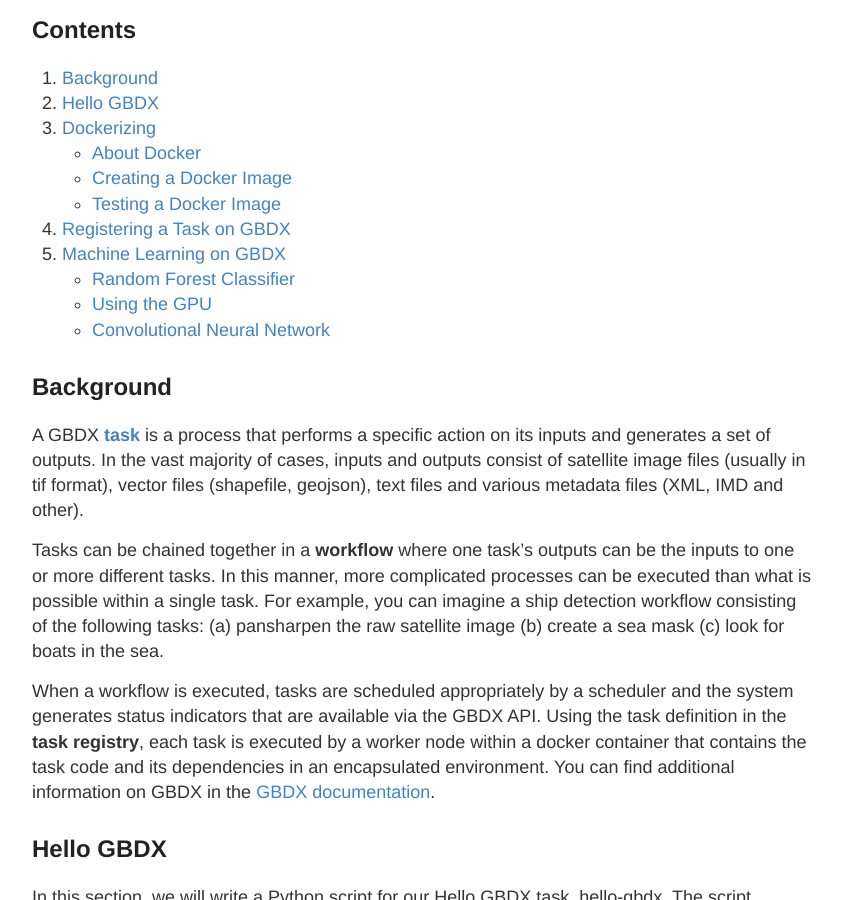
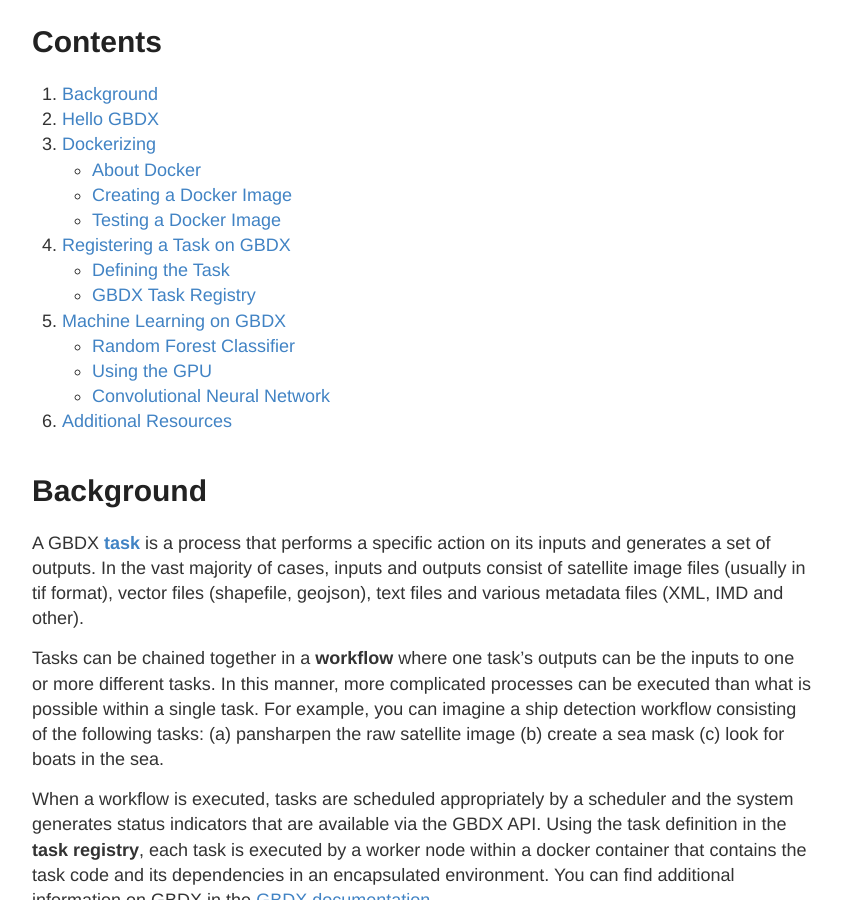
Before and after one commit to neoocm/PlatformStories.github.io, a Jekyll site: the page built from _posts/2016-9-30-create-task.md, in a window 1280 px wide and 900 px high, scrolled down 664 px. Shown: the whole window, without its empty margins (218-1060 px from the left). Built offline with Jekyll 4.4.1, drawn with Linux system fonts in a browser that asks for light colours; grey boxes are pictures that could not be loaded.

````diff
--- a/_posts/2016-9-30-create-task.md
+++ b/_posts/2016-9-30-create-task.md
@@ -11,7 +11,7 @@ setup your machine learning task to run on a GPU.
 
 ![header.png]({{ site.baseurl }}/images/create-task/header.png)
 
-## Contents
+# Contents
 
 1. [Background](#background)
 2. [Hello GBDX](#hello-gbdx)
@@ -20,13 +20,16 @@ setup your machine learning task to run on a GPU.
     - [Creating a Docker Image](#creating-a-docker-image)
     - [Testing a Docker Image](#testing-a-docker-image)
 4. [Registering a Task on GBDX](#registering-a-task-on-gbdx)
+    - [Defining the Task](#defining-the-task)
+    - [GBDX Task Registry](#gbdx-task-registry)
 5. [Machine Learning on GBDX](#machine-learning-on-gbdx)
     - [Random Forest Classifier](#random-forest-classifier)
     - [Using the GPU](#using-the-gpu)
     - [Convolutional Neural Network](#convolutional-neural-network)
-
-
-## Background
+6. [Additional Resources](#additional-resources)
+
+
+# Background
 
 A GBDX [**task**](http://gbdxdocs.digitalglobe.com/docs/task-and-workflow-course) is a process that performs a specific action on its inputs and generates a set of outputs. In the vast majority of cases, inputs and outputs consist of satellite image files (usually in tif format), vector files (shapefile, geojson), text files and various metadata files (XML, IMD and other).
 
@@ -35,7 +38,7 @@ Tasks can be chained together in a **workflow** where one task's outputs can be
 When a workflow is executed, tasks are scheduled appropriately by a scheduler and the system generates status indicators that are available via the GBDX API. Using the task definition in the **task registry**, each task is executed by a worker node within a docker container that contains the task code and its dependencies in an encapsulated environment. You can find additional information on GBDX in the [GBDX documentation](http://gbdxdocs.digitalglobe.com/).
 
 
-## Hello GBDX
+# Hello GBDX
 
 In this section, we will write a Python script for our Hello GBDX task, hello-gbdx.
 The script [hello_gbdx.py](https://github.com/PlatformStories/create-task/tree/master/hello-gbdx/code/hello_gbdx.py) does the following: it obtains a list of the task input files and prints this list
@@ -135,23 +138,23 @@ at a user-specified S3 location, as well as feed those to the directory input po
 
 In the next section we go through the steps of creating a Docker image for hello-gbdx.
 
-## Dockerizing
+# Dockerizing
 
 Dockerizing is a crucial step to get your code to run as a task on GBDX.
 In this section, we will provide a high level overview of [Docker](https://www.docker.com/) and review its terminology. Next, we'll show you how to build your own hello-gbdx Docker image and run a container locally. At the end of this section, you will have an image that can be used to execute hello-gbdx, and have all of the materials necessary to register hello-gbdx on GBDX.
 
-### About Docker
+## About Docker
 
 Docker is a software containerization platform that allows developers to package up an application with its dependencies, and deliver it to a user in a single, self-sufficient package (referred to as a container).
 
 ![docker_workflow.png]({{ site.baseurl }}/images/create-task/docker_workflow.png)
 *Figure 1: Docker allows you to deliver various libraries and scripts in a lightweight package. Docker is required to create a task on GBDX.*
 
-#### Docker and GBDX
+### Docker and GBDX
 
 When a task is run on GBDX, a Docker container containing the task code, all its required dependencies, and the operating system is run by a worker node. Docker provides an efficient method for delivering the task code and its dependencies to the worker in an encapsulated environment.
 
-#### Docker Lingo
+### Docker Lingo
 
 Because Docker can be confusing if you are not used to it, we will define some terms you will encounter in this tutorial. You can consult the [Docker glossary](https://docs.docker.com/engine/reference/glossary/#base-image) for more information.
 
@@ -164,7 +167,7 @@ It is only necessary to create a DockerFile if you elect to create your image fr
 
 * <b>DockerHub</b>: A repository of images. You can pull and edit these images for your own use, analogous to cloning or forking a GitHub repo.
 
-### Creating a Docker Image
+## Creating a Docker Image
 
 Before creating your image [sign up](https://hub.docker.com/) for a DockerHub account and follow [these](https://docs.docker.com/engine/getstarted/step_one/) instructions to install Docker toolbox on your machine. This will allow you to create, edit, and push your Docker images locally from the command line. In this section, we review two methods for creating a Docker image:
 
@@ -172,7 +175,7 @@ Before creating your image [sign up](https://hub.docker.com/) for a DockerHub ac
 
 - [Building an image from scratch](#building-an-image-with-a-dockerfile) using a DockerFile. If you elect to go this route you can skip the next two sections. (You may wish to read through them anyway as it is useful to know how to edit a Docker image without use of a DockerFile.)
 
-#### Pulling an Image from DockerHub
+### Pulling an Image from DockerHub
 
 Before choosing an image to work with, you should choose an operating system and have a list of the libraries your task requires. hello-gbdx requires Python to run, so we will look for a simple base image with Python packages installed. Note that unnecessary libraries and packages will only slow down our container and the task will consequently take longer to run. There are many publicly available images that you can [search](https://docs.docker.com/engine/tutorials/dockerrepos/#searching-for-images) through on DockerHub, so chances are you'll be able to find one that suits your needs. Note that you may install additional dependencies on the image once you've pulled it from DockerHub, so it is not necessary to find one with all of the the required libraries.
 
@@ -231,7 +234,7 @@ root@ff567ca72fa0:/ ls
 
 Congratulations! You now have your own docker image to which you can add your code.
 
-#### Adding Your Code to the Image
+### Adding Your Code to the Image
 
 ![docker_commit_wf.png]({{ site.baseurl }}/images/create-task/docker_commit_wf.png)
 *Figure 2: Adding code to a docker image.*
@@ -298,7 +301,7 @@ docker push <your_username>/hello-gbdx-docker-image
 
 Our image is ready! If you would like to learn how to build an image from scratch continue on the [next section](#building-an-image-with-a-dockerfile). Otherwise, move on to [testing the image locally](#testing-a-docker-image).
 
-#### Building an Image with a DockerFile
+### Building an Image with a DockerFile
 
 Feeling a little ambitious? You can build your own image from scratch with a DockerFile.
 For more information on DockerFiles see [here](https://docs.docker.com/engine/reference/builder/) and [here](https://docs.docker.com/engine/userguide/eng-image/dockerfile_best-practices/).
@@ -366,7 +369,7 @@ docker push <your username>/hello-gbdx-docker-image
 
 Our Docker image is now ready to be tested with sample inputs.
 
-### Testing a Docker Image
+## Testing a Docker Image
 
 At this point you should have hello-gbdx-docker-image which includes hello_gbdx.py.
 In this section, we will run this image with actual input data. Successfully doing this locally ensures that hello-gbdx will run on GBDX. [hello-gbdx/sample-input in this repo](https://github.com/PlatformStories/create-task/tree/master/hello-gbdx/sample-input) contains the two inputs required by hello-gbdx: (a) the directory [data_in](https://github.com/PlatformStories/create-task/tree/master/hello-gbdx/sample-input/data_in), the contents of which will be written to out.txt (in this example, this is simply the file data_file.txt) (b) the file [ports.json](https://github.com/PlatformStories/create-task/tree/master/hello-gbdx/sample-input/ports.json) which
@@ -418,11 +421,11 @@ This is my message!
 Congratulations, your task is working as expected! The next step is to [create a task definition](#defining-the-task), which will be used to [register](#registering-a-task-on-gbdx) hello-gbdx on the platform.
 
 
-## Registering a Task on GBDX
+# Registering a Task on GBDX
 
 Now that we have hello-gbdx-docker-image working locally, we can finally define hello-gbdx and then register it to the GBDX task registry.
 
-### Defining the Task
+## Defining the Task
 
 The task definition is a [json file](https://github.com/PlatformStories/create-task/tree/master/hello-gbdx/hello-gbdx-definition.json) that contains a description of the task functionality, a list of its inputs and outputs, and the Docker image that needs to be run when the task is executed.
 
@@ -543,7 +546,7 @@ We review the four parts of this definition below.
 - <b>command</b>: The command to run within the container.
 
 
-### GBDX Task Registry
+## GBDX Task Registry
 
 We now have all the required material to register hello-gbdx: [a Docker image on DockerHub](#creating-a-docker-image) and the [task definition](https://github.com/PlatformStories/create-task/tree/master/hello-gbdx/hello-gbdx-definition.json).
 
@@ -616,11 +619,11 @@ gbdx.task_registry.delete('hello-gbdx')
 You have created a basic yet fully functional GBDX task using Docker and gbdxtools. The next section covers the process of creating more complicated tasks that can run machine learning algorithms.
 
 
-## Machine Learning on GBDX
+# Machine Learning on GBDX
 
 In the last section, we created a simple task that generates a text file with a list of the contents of the input directory and a user defined message. Chances are you're looking to do a bit more with your task. In this section, you will learn how to create a task that runs a standard machine learning (ML) algorithm such as a random forest classifier, and how to setup a ML task that utilizes a Convolutional Neural Network (CNN) so that it can be executed on a worker with a GPU.
 
-### Random Forest Classifier
+## Random Forest Classifier
 
 In this example, we will create the task rf-pool-classifier that trains a [random forest classifier](https://en.wikipedia.org/wiki/Random_forest) to classify polygons of arbitrary geometry into those that contain swimming pools and those that don't. For more information on this algorithm see [here](https://github.com/DigitalGlobe/mltools/tree/master/examples/polygon_classify_random_forest) and [here](http://blog.tomnod.com/crowd-and-machine-combo).
 
@@ -629,7 +632,7 @@ In this example, we will create the task rf-pool-classifier that trains a [rando
 
 rf-pool-classifier has two directory input ports: geojson and image. Within geojson and image, the task expects to find a file train.geojson, which contains labeled polygons from both classes, and a tif image file from which the task will extract the pixels corresponding to each polygon, respectively (Figure 4). The task also has the input string port n_estimators that determines the number of trees in the random forest; specifying a value is optional and the default is '100'. The task produces a trained model in [pickle](https://docs.python.org/2/library/pickle.html) format, which is saved in the S3 location specified by the output port trained_classifier.
 
-#### The Code
+### The Code
 
 The code of rf_pool_classifier.py is shown below; the structure is the same as hello_gbdx.py.
 
@@ -769,7 +772,7 @@ if __name__ == "__main__":
         task.invoke()
 ```
 
-#### The Docker Image
+### The Docker Image
 
 rf-pool-classifier requires more libraries than hello-gbdx, such as [numpy](http://www.numpy.org/) and [mltools](https://github.com/DigitalGlobe/mltools). We build the Docker image rf-pool-classifier-docker-image by pulling [naldeborgh/gdal_base](https://hub.docker.com/r/naldeborgh/gdal_base/) and installing the required libraries.
 
@@ -840,7 +843,7 @@ docker build -t <your_username>/rf-pool-classifier-docker-image .
 
 The DockerFile and scripts can be found [here](https://github.com/PlatformStories/create-task/tree/master/rf-pool-classifier/rf-pool-classifier-build).
 
-#### Testing the Docker Image
+### Testing the Docker Image
 
 We can now test rf-pool-classifier-docker-image on our local machine before defining rf-pool-classifier and registering it on the platform. Just as in the case of [hello-gbdx](#testing-a-docker-image), we will mimic the platform by mounting sample input to a container and then executing rf_pool_classifier.py.
 
@@ -895,7 +898,7 @@ root@91d9d5cd9570:/ ls mnt/work/output/trained_classifier
 
 You can now define and register rf-pool-classifier!
 
-#### Task Definition
+### Task Definition
 
 The definition for rf-pool-classifier is provided below:
 
@@ -957,7 +960,7 @@ gbdx = Interface()
 gbdx.task_registry.register(json_filename = 'rf-pool-classifier-definition.json')
 ```
 
-#### Executing the Task
+### Executing the Task
 
 We will now run through a sample execution of rf-pool-classifier using gbdxtools.
 
@@ -1012,13 +1015,13 @@ In the next section, we will cover how to make use of the GPU for compute-intens
 that rely on it.
 
 
-### Using the GPU
+## Using the GPU
 
 Until now, we have been running our tasks on a CPU device. For certain ML applications such as deep learning that are very compute-intensive, the GPU offers order-of-magnitude performance improvement compared to the CPU. GBDX provides the capability of running a task on a GPU worker. This requires configuring the Docker image and defining the task appropriately.
 
 This section will walk you through setting up a local GPU instance for building and testing your Docker image, and then building a GPU-compatible Docker image, i.e., a Docker image that can access the GPU on the node on which it is run.
 
-#### Setting up a GPU instance
+### Setting up a GPU instance
 
 All GBDX GPU workers use [nvidia-docker](https://github.com/NVIDIA/nvidia-docker#nvidia-docker) to allow running containers to leverage their GPU devices. Here are the steps for setting up an AWS instance with nvidia-docker, which you will need to test your GPU-compatible Docker image.
 
@@ -1161,7 +1164,7 @@ nvidia-docker run --rm nvidia/cuda nvidia-smi
 +-----------------------------------------------------------------------------+
 ```
 
-#### Building a GPU-Compatible Image
+### Building a GPU-Compatible Image
 
 Now that we have an instance on which to test our GPU tasks, we can create a Docker image that can access the GPU. To do this we simply use the Docker image [nvidia/cuda](https://hub.docker.com/r/nvidia/cuda/) as a base and install any necessary dependencies. nvidia/cuda is set up such that it can run seamlessly on any device using the nvidia-docker plugin, saving us the headache of matching drivers between the Docker image, GBDX worker nodes, and our GPU instance.
 
@@ -1248,7 +1251,7 @@ docker commit -m 'install dependencies, add .theanorc' <container id> <your_user
 We now have the Docker image gbdx-gpu that can run Theano and Keras on a GPU. See [here](https://github.com/PlatformStories/create-task/tree/master/train-cnn/train-cnn-build) for how to build this image with a DcockerFile. In the following section, we will create a GBDX task that trains a CNN classifier using the GPU.
 
 
-### Convolutional Neural Network
+## Convolutional Neural Network
 
 We are going to use the tools we created [above](#using-the-gpu) to create the task 'train-cnn' that trains a [CNN](http://neuralnetworksanddeeplearning.com/chap6.html) classifier using the GPU. The task uses input images and labels to create a trained model (Figure 5).
 
@@ -1262,7 +1265,7 @@ train-cnn has a single directory input port [train_data](https://github.com/Plat
 
 train-cnn also has the optional string input ports bit_depth and nb_epoch. The former specifies the bit depth of the imagery and defaults to '8' and the latter defines the number of training epochs with a default value of '10'. The task produces a trained model in the form of a model architecture file model_architecture.json and a trained weights file model_weights.h5. These two outputs will be stored in the S3 location specified by the output port trained_model.
 
-#### The Code
+### The Code
 
 The code of train-cnn.py is shown below.
 
@@ -1434,7 +1437,7 @@ if __name__ == '__main__':
         task.invoke()
 ```
 
-#### The Docker Image
+### The Docker Image
 
 train-cnn requires a Docker image that can access the GPU. We build the Docker image train-cnn-docker-image by pulling the Theano gbdx-gpu image that we created [above](#getting-a-gpu-compatible-image) and copying in train-cnn.py and gbdx_task_interface.py.
 
@@ -1466,7 +1469,7 @@ docker push <your_username>/train-cnn-docker-image
 
 This image now has all of the libraries and scripts required by train-cnn. See [here](https://github.com/PlatformStories/create-task/tree/master/train-cnn/train-cnn-build) to see a sample build of train-cnn-docker-image using a DockerFile. Continue on to the [next section](#testing-the-train-cnn-image) to test the image using the GPU instance created [above](#setting-up-a-device-to-test-your-gpu-image).
 
-#### Testing the Docker Image
+### Testing the Docker Image
 
 We will now test train-cnn-docker-image with sample input to ensure that train-cnn.py runs successfully AND that the GPU is utilized.
 
@@ -1518,7 +1521,7 @@ root@984b2508233b:/build# ls /mnt/work/output/trained_model
 >>> model_architecture.json    model_weights.h5
 ```
 
-#### Task Definition
+### Task Definition
 
 Defining a task that runs on a GPU is very similar to defining regular tasks. The one difference is in the containerDescriptors section: you must set the 'domain' property to 'nvidiagpu'. Here is the definition for train-cnn:
 
@@ -1573,7 +1576,7 @@ Defining a task that runs on a GPU is very similar to defining regular tasks. Th
 
 Now all we have to do is register train-cnn; follow the same steps as for hello-gbdx and rf-pool-classifier.
 
-#### Executing the Task
+### Executing the Task
 
 It's time to try out train-cnn. We'll use the publicly available [MNIST dataset](http://yann.lecun.com/exdb/mnist/), which contains 60,000 images of handwritten digits to train a model to recognize handwritten digits. Figure 6 shows some example images.
 
@@ -1629,7 +1632,7 @@ gbdx.s3.download(output_location)
 
 Congratulations, you have now created, registered, and executed a GBDX task on a GPU!
 
-### Additional Resources
+# Additional Resources
 
 You may find the following links helpful:
 
````
